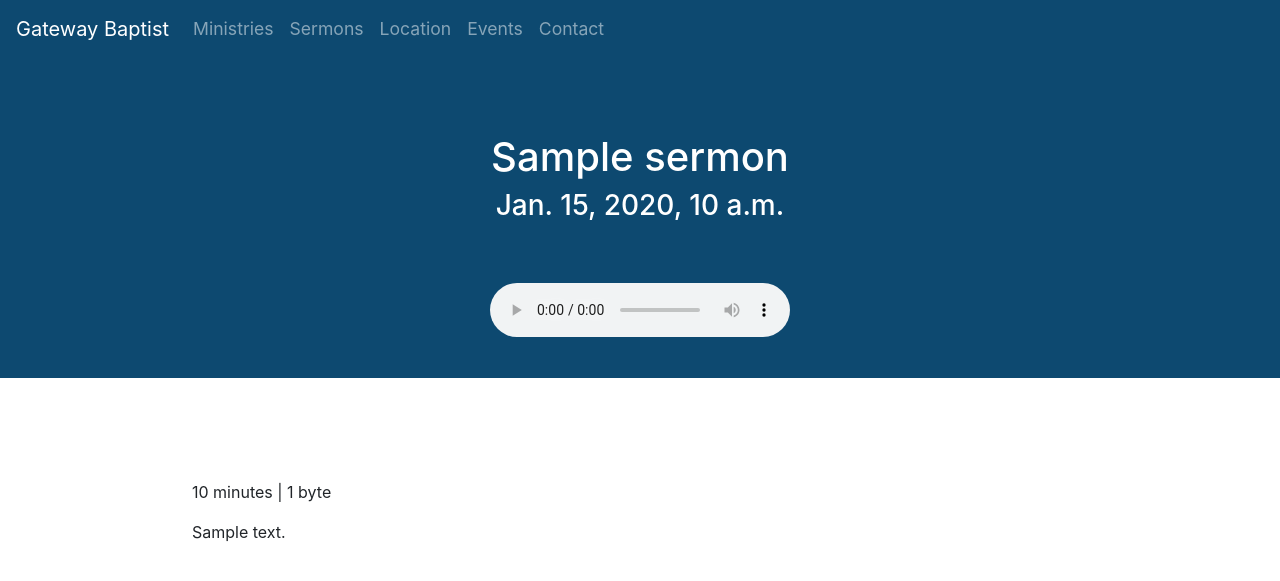
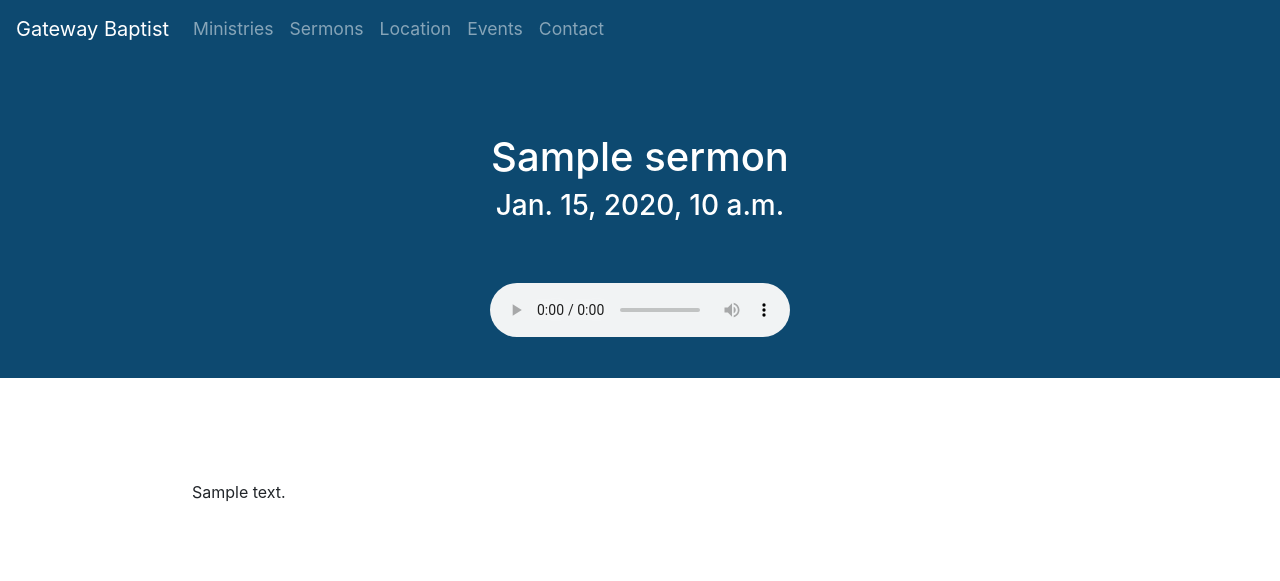
Before and after one commit to knutsun/website, a Django app: template sermons/templates/sermons/details.html in a window 1280 px wide. Shown: the top 581 px of the page. Run offline with Django 3.2, Linux system fonts and the light colour scheme; the template is opened without the code that fills it: most values are stand-ins (such as "Sample title", 1, 10 or a date in 2020); some libraries are stand-ins or nearby versions.

Commit message:
test duration on server

```diff
--- a/sermons/templates/sermons/details.html
+++ b/sermons/templates/sermons/details.html
@@ -22,7 +22,7 @@
 
 </div>
 <div class="description">
-    <p>{{ sermon.get_duration }} minutes | {{ sermon.file.size|filesizeformat }}</p>
+    <!-- <p>{{ sermon.get_duration }} minutes | {{ sermon.file.size|filesizeformat }}</p> -->
     <p>{{ sermon.description }}</p>
 </div>
 
--- a/sermons/templates/sermons/index.html
+++ b/sermons/templates/sermons/index.html
@@ -61,7 +61,7 @@
 							<a id="title_link" href="{% url 'sermons:detail' sermon.id %}">{{ sermon.title }}</a>
 						</td>
 						<td>{{ sermon.date }}</td>
-							<td>{{ sermon.get_duration }} minutes</td>
+							<!-- <td>{{ sermon.get_duration }} minutes</td> -->
 						<td><a class="file" href="{{ sermon.file.url }}" download><img id="download-icon" src="{% static 'sermons/img/download.png' %}"></a></td>
 					</tr>
 					{% endfor %}
```
